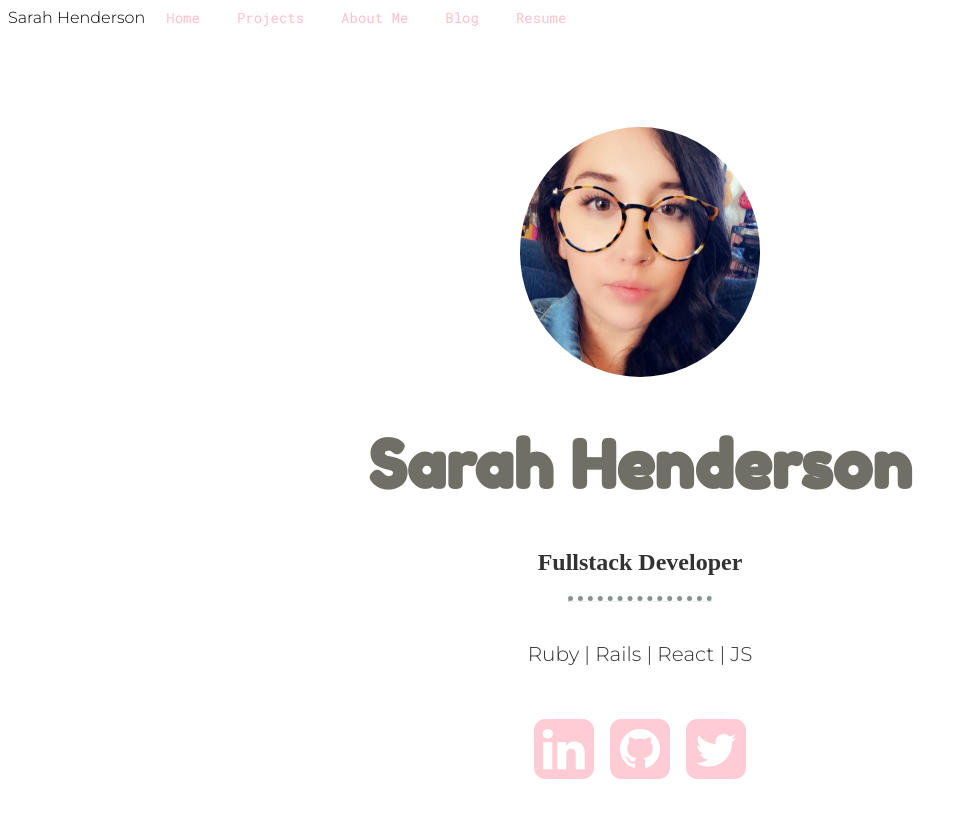
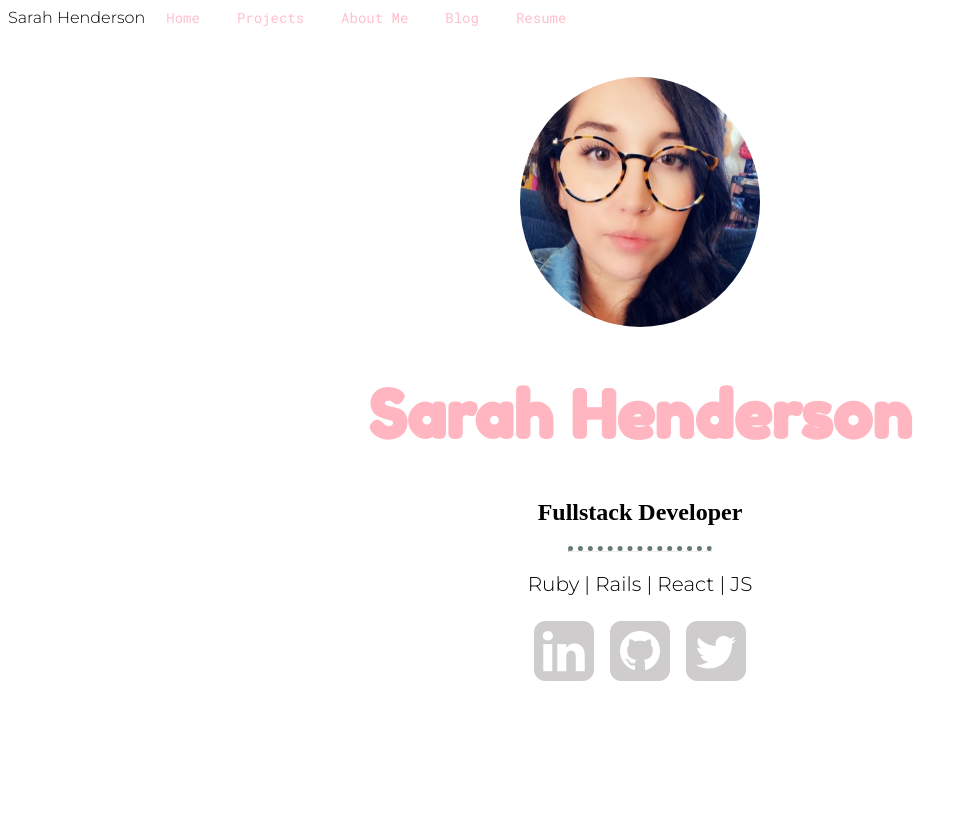
Before and after one commit to srosiex/portfolio-frontend, a React (Create React App) app: page / in a window 1280 px wide. Shown: the whole page, without its empty margins (0-967 px from the left). Built offline with nearby package versions, Linux system fonts and the light colour scheme; a web font is replaced by a local one.

Commit message:
updated css on home page

```diff
--- a/src/App.css
+++ b/src/App.css
@@ -55,7 +55,7 @@ color: black;
     text-align: center;
     top: 0;
     left: 0;
-    padding-top: 100px;
+    padding-top: 50px;
     padding-bottom: 20px;
 }
 .profile-pic{
@@ -64,19 +64,15 @@ color: black;
     width: 240px;
     justify-self: center;
 }
-
 .banner-text{
     background-color: white;
-    opacity: .8;
     width: 75%;
     margin: auto;
-    border-radius: 10px;
 }
-
 .banner-text h1{
     font-size: 66px;
     font-weight: bold;
-    color: rgb(77, 76, 64);
+    color: lightpink;
 }
 .banner-text hr{
     border-top: 5px dotted rgb(102, 122, 113);
@@ -85,7 +81,6 @@ color: black;
 }
 .banner-text p{
     font-size: 20px;
-    padding: 1em;
     text-align: center;
 }
  .social-links{
@@ -93,11 +88,14 @@ color: black;
     width: 50%;
     margin: auto;
 }
-
 .social-links i{
-    color: pink;
+    color: rgb(206, 204, 204);
     font-size: 5em;
     padding: 8px;
+    padding-top: 0;
+}
+.social-links a:hover{
+    background-color: white;
 }
 
 /* //////Projects//////// */
```
